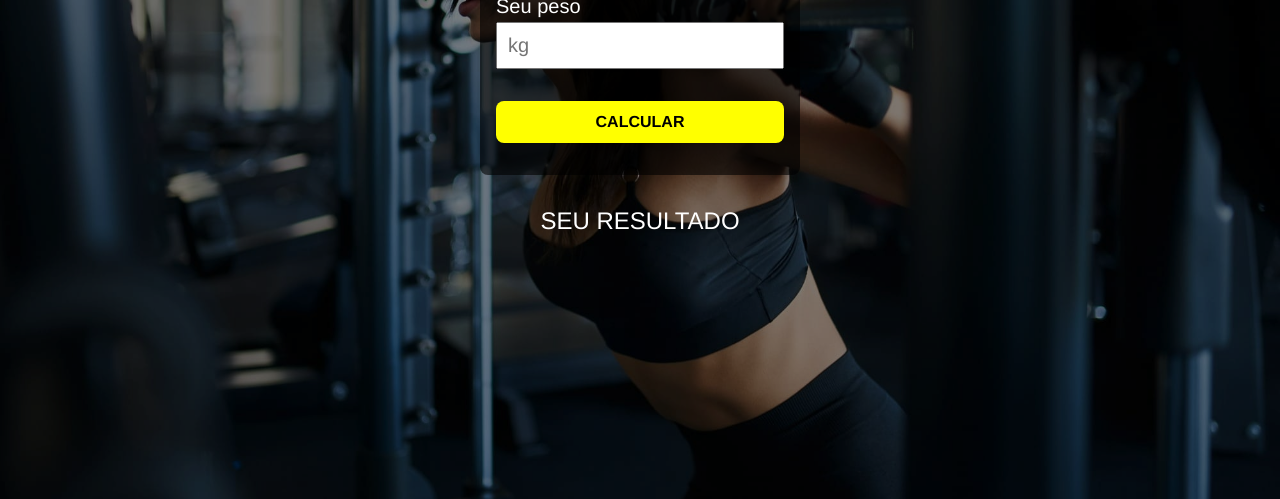
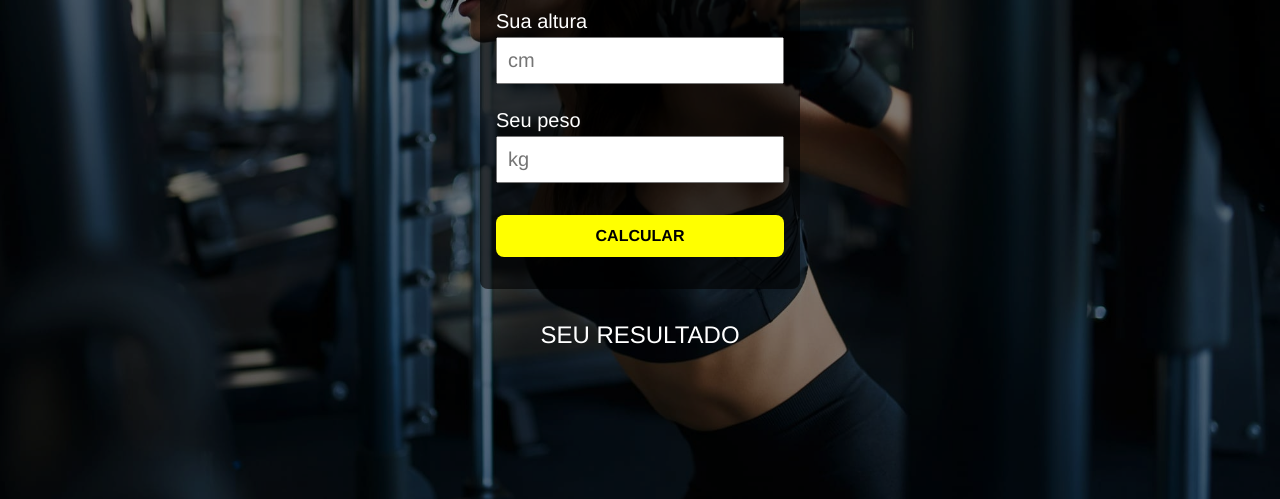
Before and after one commit to EmanuelQuintino/IMC-Calculator, a plain HTML site: page index.html in a window 1280 px wide. Shown: the part 301-800 px from the top of the page. Drawn offline with Linux system fonts and the light colour scheme.

Commit message:
add body grid center place content

```diff
--- a/style.css
+++ b/style.css
@@ -11,9 +11,10 @@
 
 body {
     height: 100vh;
-
     font-size: 1.6rem;
     color: white;
+    display: grid;
+    place-content: center;
 
     background-image: url('./images/background-img2.jpg');
     background-position: center;
@@ -25,13 +26,11 @@ body {
 
 .container {
     padding: 1.6rem;
-    display: grid;
-    place-content: center;
 }
 
 .container-calculator {
     width: 32.0rem;
-    margin: 9.2rem auto 0;
+    margin: 7.2rem auto 0;
     padding: 3.2rem 1.6rem;
 
 
```
